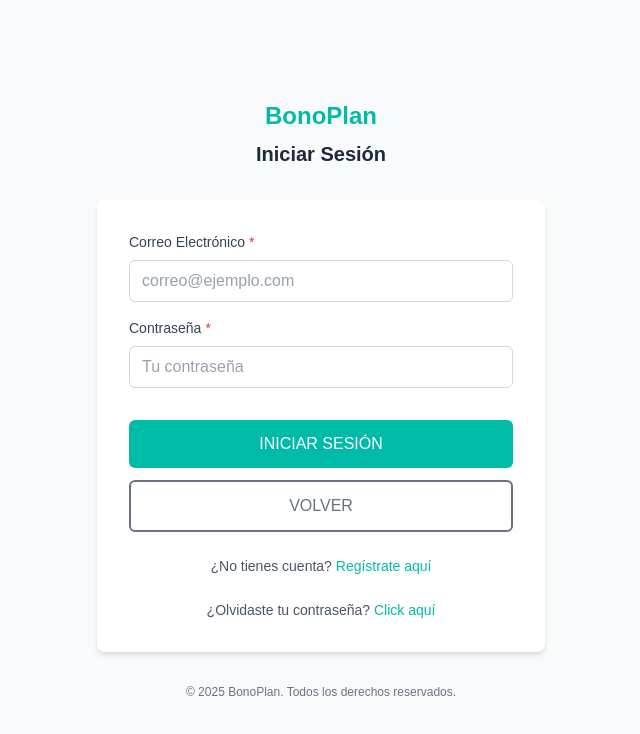
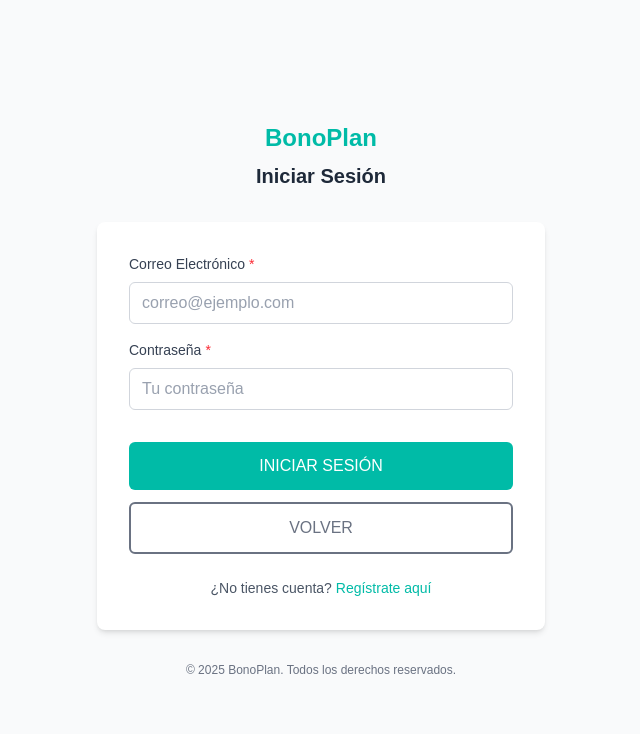
Before and after one commit to Los-Alemanes-de-Finanzas/front-end, a Next.js app: page /sign-in in a window 1280 px wide. Shown: the top 734 px of the page, without its empty margins (319-959 px from the left). Built offline with nearby package versions, Linux system fonts and the light colour scheme.

Commit message:
chore: deleted forot password.

```diff
--- a/src/app/sign-in/page.tsx
+++ b/src/app/sign-in/page.tsx
@@ -75,10 +75,6 @@ export default function LoginPage() {
     router.push('/sign-up');
   };
 
-  const handleGoToForgotPassword = () => {
-    router.push('/forgot-password');
-  }
-
   return (
     <div className="min-h-screen bg-gray-50 flex items-center justify-center px-4 py-8">
       <div className="w-full max-w-md">
@@ -147,17 +143,6 @@ export default function LoginPage() {
               </button>
             </p>
           </div>
-          <div className="mt-6 text-center">
-            <p className="text-sm text-gray-600">
-              ¿Olvidaste tu contraseña?{' '}
-              <button
-                onClick={handleGoToForgotPassword}
-                className="text-teal-500 hover:text-teal-600 font-medium"
-              >
-                Click aquí
-              </button>
-            </p>
-          </div>
         </div>
 
         {/* Copyright */}
```
